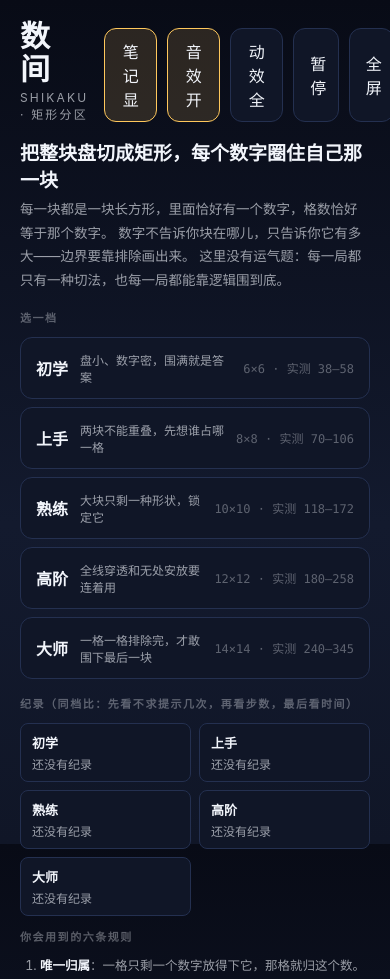
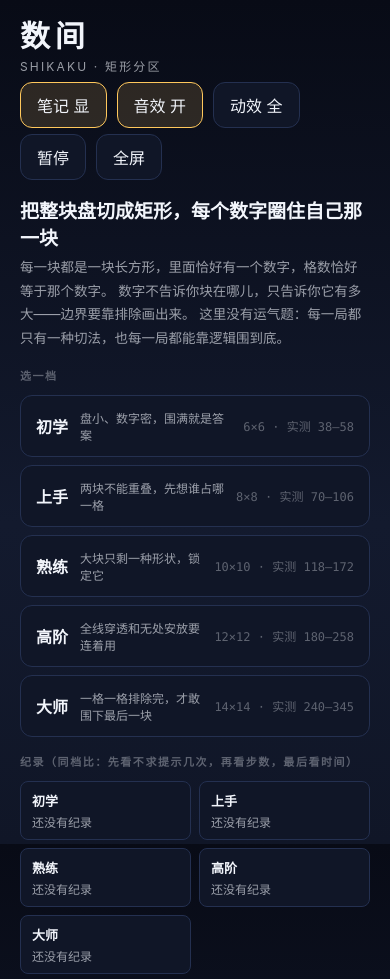
Before and after one commit to z-biz-game/z-biz-game-shikaku-cos, an Electron app: page index.html in a window 390 px wide. Shown: the top 979 px of the page. Drawn offline with Linux system fonts and the light colour scheme.

Commit message:
fix(shikaku): 320 档顶栏那一排允许折行，指尖下限不撤
线上实测把布局视口撑到 vw=394≠320（读数在 _tmp-live-sweep-r19.log）：.topbar 是不换行的
space-between flex，.brand 的 30px 标题与 .top-actions 那一排（每枚都吃全局
min-height/min-width:44px 的触摸下限）在 320 上排不进一行，最右那枚整枚掉到屏幕外。
下限不能撤（撤了就退回"手指点不中"那次修复），所以改让这一行会折：.topbar 允许换行、
.brand 允许收缩、.top-actions 自己也能折。竖向多占一行不是缺陷，横向出屏才是。

量：_tmp-lane10-canonical-r1.log（本地导出，warm+cold 两腿 390/320 全部 vw 证人 ok、no-x、
0 枚外壳控件低于 44px）

```diff
--- a/css/game.css
+++ b/css/game.css
@@ -424,3 +424,18 @@
   min-height: 44px !important;
   min-width: 44px !important;
 }
+
+/* ════════════════════════════════════════════════════════════════
+   线上实测（https://z-biz-game.github.io/z-biz-game-shikaku-cos/，CDP setDeviceMetricsOverride
+   dpr=3，读数在 _tmp-live-sweep-r19.log）：320×640 冷/热两腿都报 vw=394≠320——布局视口是被
+   页面自己撑宽的。.topbar 是 nowrap 的 space-between flex，左边 .brand 的 30px 标题、右边
+   .top-actions 那一行 290@104px 的按钮（每个都吃全局 min-height/min-width:44px 的触摸下限），
+   两栏在 320 上排不进一行，于是最右那枚 BTN#btn-fullscreen 46@348 整枚掉到屏幕外。（390 档也被撑到 394）
+   触摸下限不能撤（撤了就退回"手指点不中"那次修复），所以改让这一行会折：.topbar 允许换行、
+   .brand 允许收缩、.top-actions 自己也能折。竖向多占一行不是缺陷，横向出屏才是。
+   ════════════════════════════════════════════════════════════════ */
+@media (max-width: 420px) {
+  .topbar { flex-wrap: wrap; row-gap: 8px; }
+  .brand { min-width: 0; }
+  .top-actions { flex-wrap: wrap; row-gap: 6px; }
+}
```
